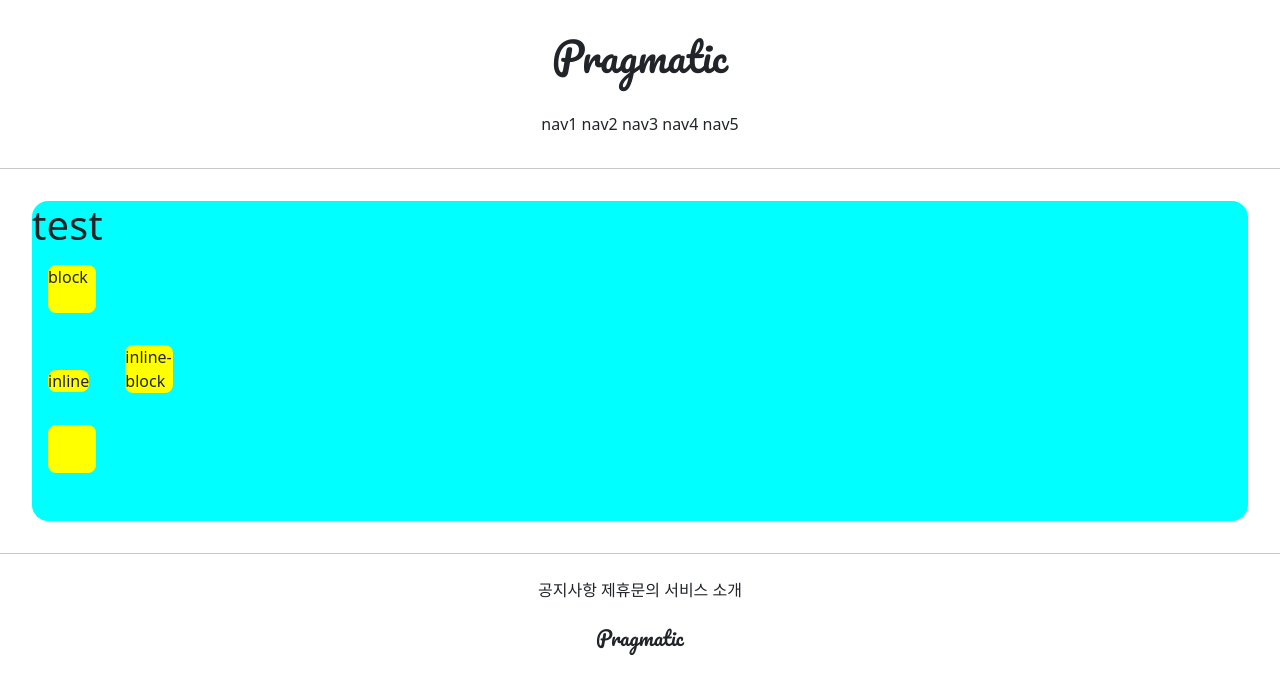
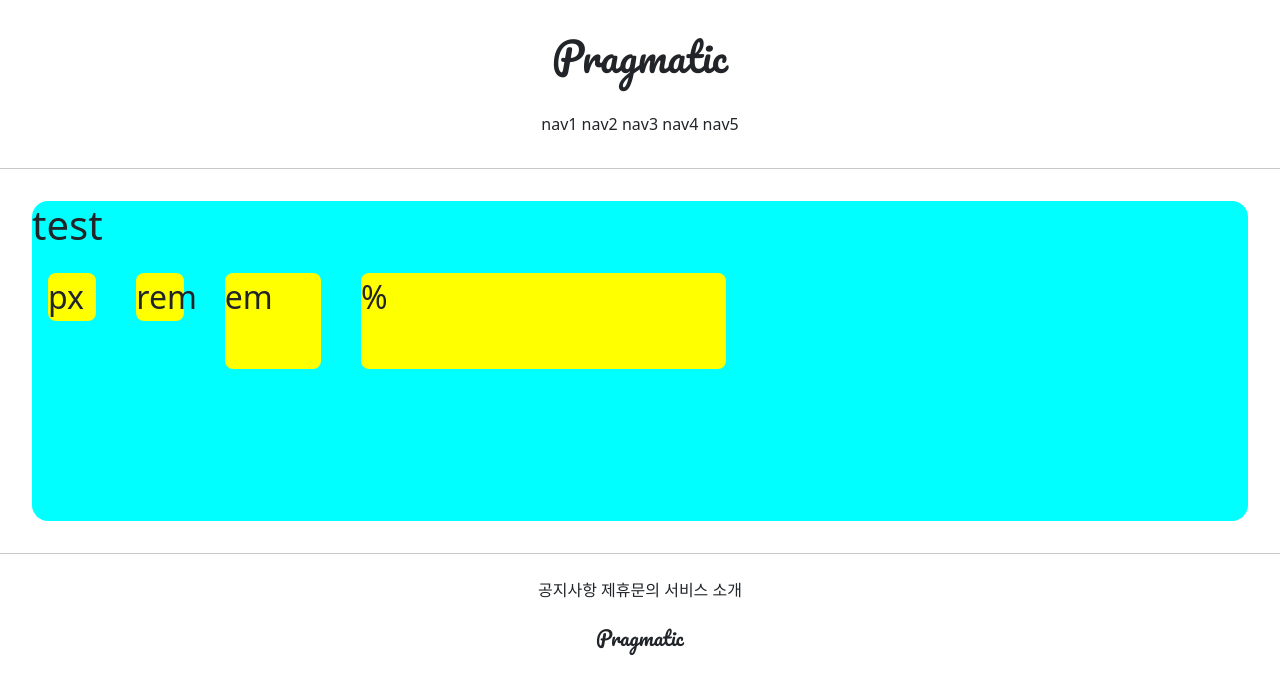
Before and after one commit to tae00909/gis_1, a Django app: page /accounts/hello_world/ in a window 1280 px wide. Shown: the top 694 px of the page. Run offline with Django 3.2, Linux system fonts and the light colour scheme; parts of the project's set-up code (start-up, migrations or seed data) failed here and were passed over.

Commit message:
7/7 3ban class commit 3

```diff
--- a/accountapp/templates/accountapp/hello_world.html
+++ b/accountapp/templates/accountapp/hello_world.html
@@ -9,18 +9,23 @@
             height: 48px;
             width: 48px;
             border-radius: .5rem;
+            display: inline-block;
         }
     </style>
 
-
-    <div style="height: 20rem; background-color: aqua; margin: 2rem; border-radius: 1rem;">
+{# 인라인과 인라인 블럭의 차이는 인라인 블럭은 인라인에서 불가능한  너비, 높이, 마진, 패딩 속성 조절 가능  #}
+{# overflow: hideen은 넘어간 내용은 모두 삭제#}
+{# 또한 스크롤로도 할 수 있다. #}
+{# 폰트 사이즈 변경시 rem, em 이 변경된다.#}
+    <div style="height: 20rem; background-color: aqua; margin: 2rem; border-radius: 1rem; overflow: hidden;
+    font-size: 2rem; ">
         <h1>test</h1>
 
-        <div class="testing" style="display: block">block</div>
-        <div class="testing" style="display: inline">inline</div>
-        <div class="testing" style="display: none">none</div>
-        <div class="testing" style="display: inline-block">inline-block</div>
-        <div class="testing"></div>
+
+        <div class="testing" style="width: 48px; height: 48px;">px</div>
+        <div class="testing" style="width: 3rem; height: 3rem;">rem</div>
+        <div class="testing" style="width: 3em; height: 3em;">em</div>
+        <div class="testing" style="width: 30%; height: 30%;">%</div>
 
 
     </div>
```
